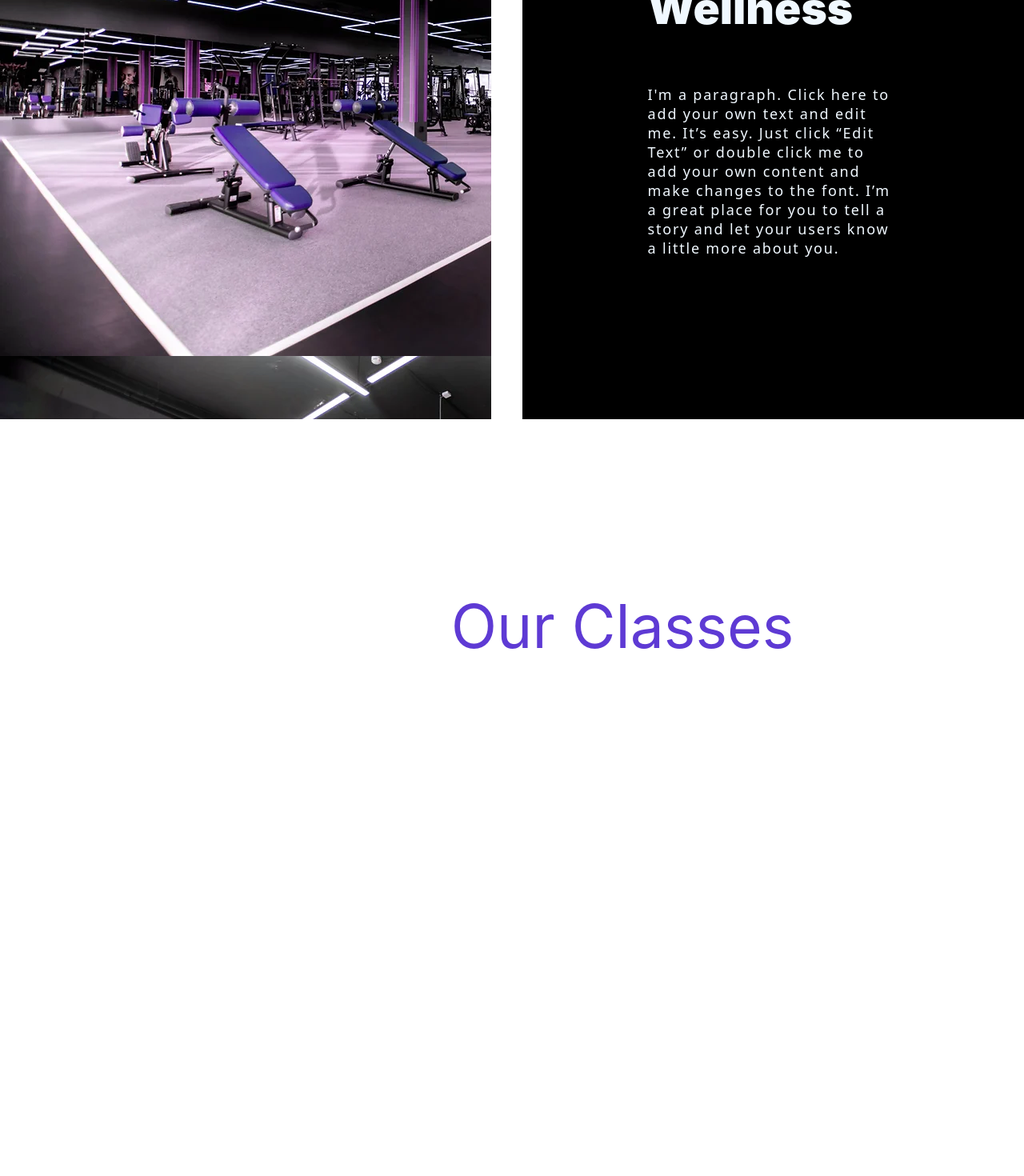
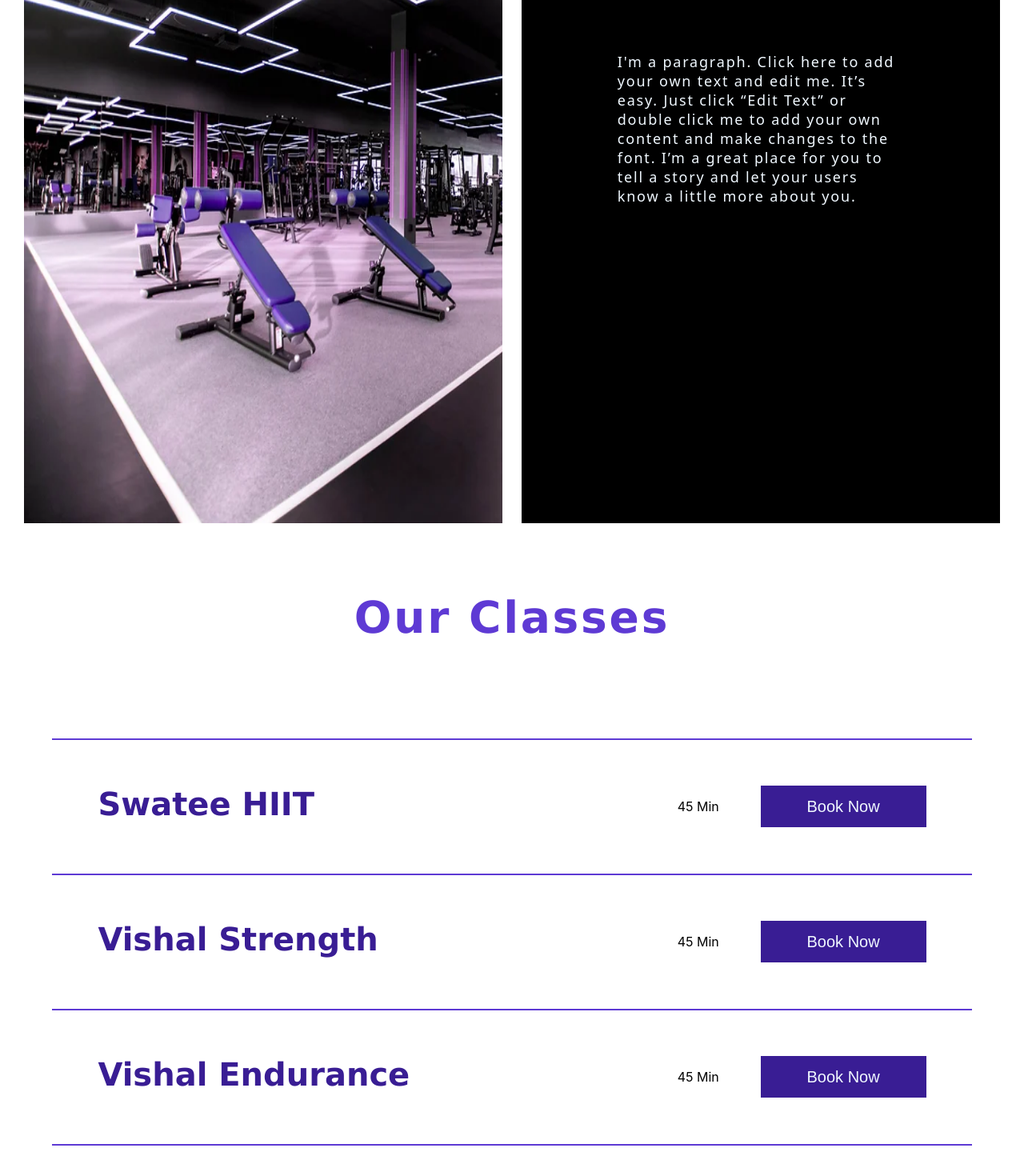
Before and after one commit to sachinCodes98/vishalswateewellness, a React (Create React App) app in the folder website/: page / in a window 1280 px wide. Shown: the part 1076-2546 px from the top of the page at 80% size. Before the commit the page ends 1630 px from the top, so only its background shows below. Built offline with nearby package versions, Linux system fonts and the light colour scheme.

Commit message:
Classes & Button Component created and mounted

```diff
--- a/website/src/components/About/About.module.css
+++ b/website/src/components/About/About.module.css
@@ -1,32 +1,31 @@
 .aboutContainer {
   width: 100%;
-  height: 100vh;
-  z-index: 1;
+  height: 120vh;
 }
 .aboutChild {
+  border: 30px solid white;
   width: 100%;
   height: 100%;
   display: flex;
-  /* flex-direction: row; */
   justify-content: space-between;
-  z-index: -3;
   background-color: white;
+  box-sizing: border-box;
 }
 .aboutBgDiv {
-  border-top: 30px solid white;
-  width: 48%;
+  width: 49%;
+  height: 100%;
   background-image: url("../../gallery/gymPicBelowIntro.webp");
+  background-size: 100% 100%;
 }
 .aboutMainDiv {
   /* border: 10px solid white; */
-  border-top: 30px solid white;
   width: 49%;
-  height: 100vh;
+  height: 100%;
   background-color: #000;
 }
 .aboutHeader {
   text-align: left;
-  margin: 25% 0% 0% 25%;
+  margin: 20% 0% 0% 20%;
   color: aliceblue;
   font-size: 55px;
   font-weight: 1000;
@@ -40,7 +39,7 @@
     Oxygen, Ubuntu, Cantarell, "Open Sans", "Helvetica Neue", sans-serif;
   font-weight: 300;
   letter-spacing: 0.1em;
-  margin: 10% 25% 0% 25%;
+  margin: 10% 20% 0% 20%;
   text-align: left;
   animation: slideLeftIn 3s ease-in;
 }
--- /dev/null
+++ b/website/src/components/Button1/Button1.jsx
@@ -0,0 +1,11 @@
+import React from 'react'
+
+const Button1 = ({name, bgColor, border, width, color1, fontSize}) => {
+  return (
+    <>
+     <button style={{backgroundColor: bgColor, border:border, width:width, color: color1, fontSize: fontSize}}>{name}</button>
+    </>
+  )
+}
+
+export default Button1
--- a/website/src/components/Classes/Classes.jsx
+++ b/website/src/components/Classes/Classes.jsx
@@ -1,14 +1,53 @@
-import React from 'react'
-import styles from "./Classes.module.css"
+import React from "react";
+import styles from "./Classes.module.css";
+import Button1 from "../Button1/Button1";
 
 const Classes = () => {
   return (
     <div className={styles.classesContainer}>
-        <div className={styles.classesMain}>
-            <p className={styles.classesTitle}>Our Classes</p>
+      <div className={styles.classesMain}>
+        <p className={styles.classesTitle}>Our Classes</p>
+        <div className={styles.batchesDiv}>
+          <div className={styles.batchesChildren}>
+            <span>Swatee HIIT</span>
+            <p>45 Min</p>
+            <Button1
+              name={"Book Now"}
+              bgColor={"#391d94"}
+              border={"none"}
+              width={"20%"}
+              color1={"aliceblue"}
+              fontSize={"20px"}
+            />
+          </div>
+          <div className={styles.batchesChildren}>
+            <span>Vishal Strength</span>
+            <p>45 Min</p>
+            <Button1
+              name={"Book Now"}
+              bgColor={"#391d94"}
+              border={"none"}
+              width={"20%"}
+              color1={"aliceblue"}
+              fontSize={"20px"}
+            />
+          </div>
+          <div className={styles.batchesChildren}>
+            <span>Vishal Endurance</span>
+            <p>45 Min</p>
+            <Button1
+              name={"Book Now"}
+              bgColor={"#391d94"}
+              border={"none"}
+              width={"20%"}
+              color1={"aliceblue"}
+              fontSize={"20px"}
+            />
+          </div>
         </div>
+      </div>
     </div>
-  )
-}
+  );
+};
 
-export default Classes
+export default Classes;
--- a/website/src/components/Classes/Classes.module.css
+++ b/website/src/components/Classes/Classes.module.css
@@ -1,19 +1,50 @@
 .classesContainer {
-  border: 10px solid white;
   width: 100%;
-  height: 150vh;
-  position: fixed;
-  z-index: 1;
+  height: auto;
+  background-color: white;
+  box-sizing: border-box;
 }
 .classesMain {
+  border: 1px solid white;
+  box-sizing: border-box;
+  background-color: white;
   width: 100%;
   height: 100%;
-  padding: 10%;
-  display: block;
-  background-color: white;
-  z-index: -3;
 }
-.classesMain>p {
-  font-size: 75px;
+.classesTitle {
   color: #5e3ad4;
+  font-size: 55px;
+  font-weight: 900;
+  font-family:Verdana, Geneva, Tahoma, sans-serif;
+  letter-spacing: 0.05em;
 }
+.batchesDiv{
+  padding: 5%;
+}
+.batchesChildren{
+  border-top: 2px solid #5e3ad4;
+  height: auto;
+  padding: 5% 5%;
+  display: flex;
+  justify-content:space-between;
+  box-sizing: border-box;
+}
+.batchesChildren>span{
+  width: 45%;
+  color: #391d94;
+  font-size:40px;
+  font-weight: 900;
+  font-family:Verdana, Geneva, Tahoma, sans-serif;
+  text-align: left;
+}
+.batchesChildren>p{
+  width: 25%;
+  text-align: right;
+}
+.batchesChildren>button{
+  width: 10%;
+  align-self: right;
+}
+.batchesChildren:last-child{
+  border-bottom:2px solid #5e3ad4
+}
```
Also changed, not shown: website/src/components/Button1/Button1.module.css (added).
